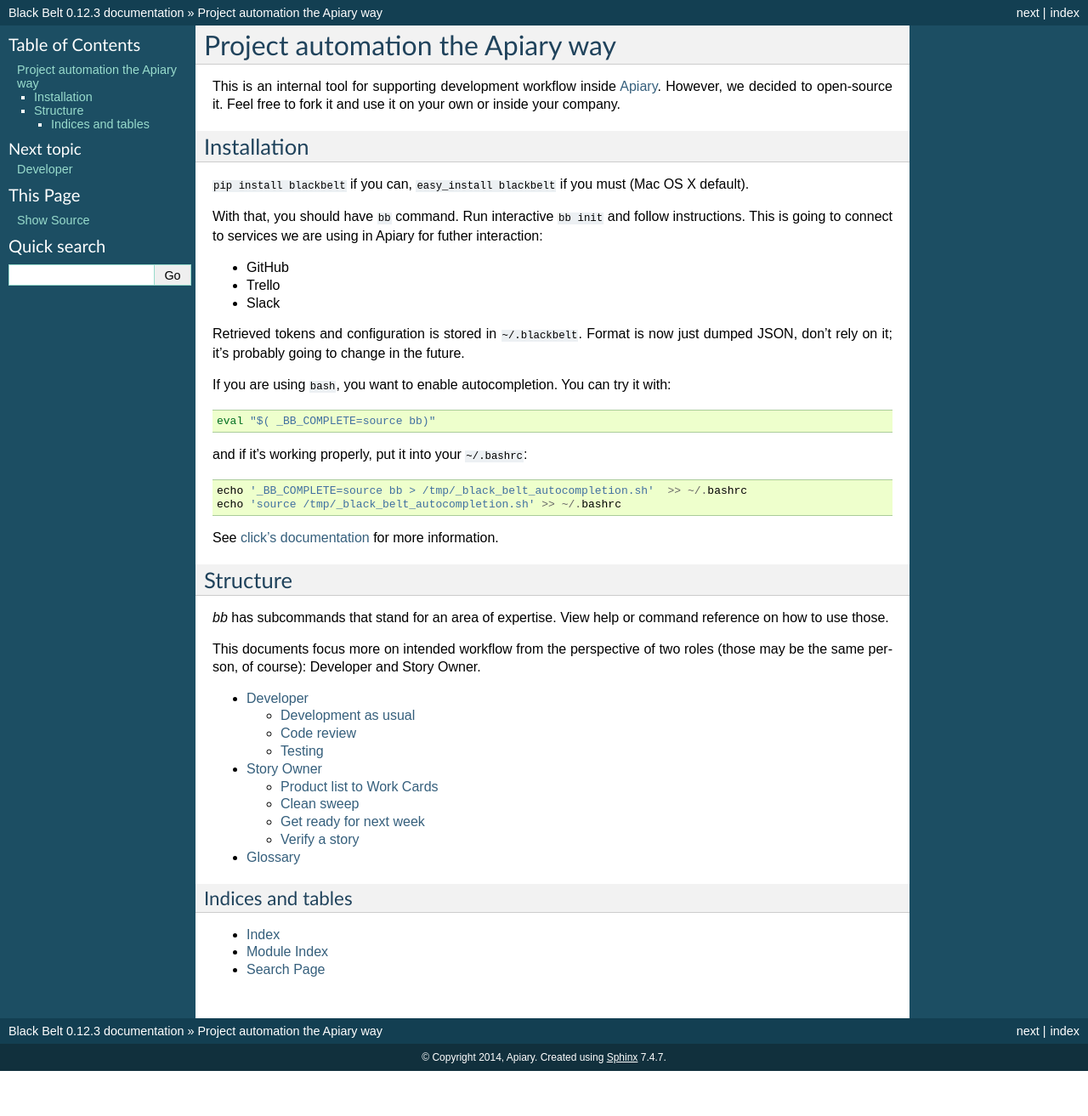
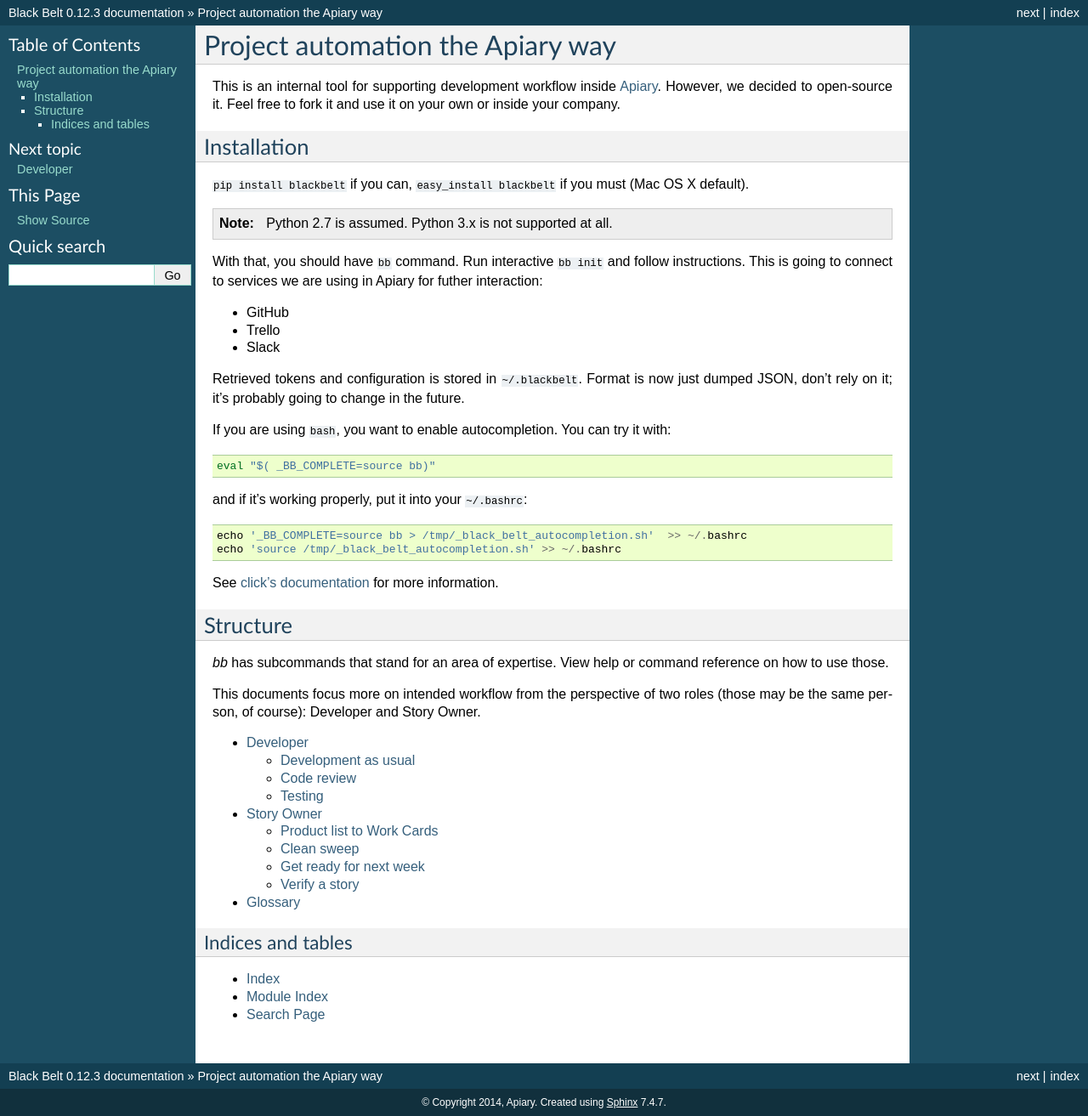
Before and after one commit to apiaryio/black-belt, a Sphinx documentation site: the page built from docs/source/index.rst, in a window 1280 px wide. Shown: the whole page at 85% size. Built offline with Sphinx 7.4.7, drawn with Linux system fonts in a browser that asks for light colours; before the commit the page ends 1260 px from its top, so only the background shows below that.

Commit message:
Mention that it is py27 only

```diff
--- a/docs/source/index.rst
+++ b/docs/source/index.rst
@@ -10,7 +10,12 @@ This is an internal tool for supporting development workflow inside `Apiary <htt
 Installation
 --------------
 
-``pip install blackbelt`` if you can, ``easy_install blackbelt`` if you must (Mac OS X default).
+``pip install blackbelt`` if you can, ``easy_install blackbelt`` if
+you must (Mac OS X default).
+
+.. note::
+   Python 2.7 is assumed. Python 3.x is not supported at all.
+
 
 With that, you should have ``bb`` command. Run interactive ``bb init`` and follow instructions. This is going to connect to services we are using in Apiary for futher interaction:
 
@@ -22,12 +27,12 @@ Retrieved tokens and configuration is stored in ``~/.blackbelt``. Format is now
 
 If you are using ``bash``, you want to enable autocompletion. You can try it with::
 
-	eval "$( _BB_COMPLETE=source bb)"
+        eval "$( _BB_COMPLETE=source bb)"
 
 and if it's working properly, put it into your :file:`~/.bashrc`::
 
-	echo '_BB_COMPLETE=source bb > /tmp/_black_belt_autocompletion.sh'  >> ~/.bashrc
-	echo 'source /tmp/_black_belt_autocompletion.sh' >> ~/.bashrc
+        echo '_BB_COMPLETE=source bb > /tmp/_black_belt_autocompletion.sh'  >> ~/.bashrc
+        echo 'source /tmp/_black_belt_autocompletion.sh' >> ~/.bashrc
 
 
 See `click's documentation <http://click.pocoo.org/3/bashcomplete/>`_ for more information.
```
Also changed, not shown: README.md (+1 -1 lines).
